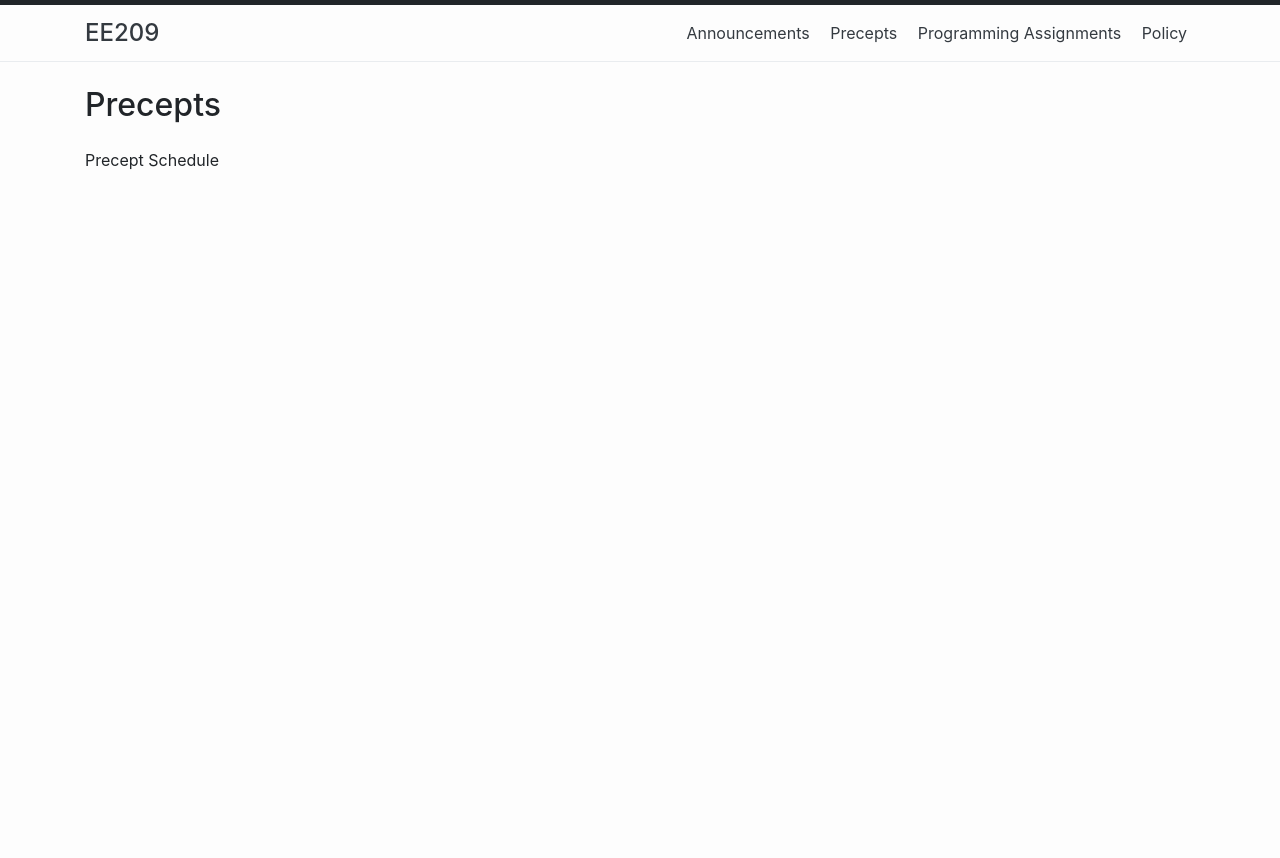
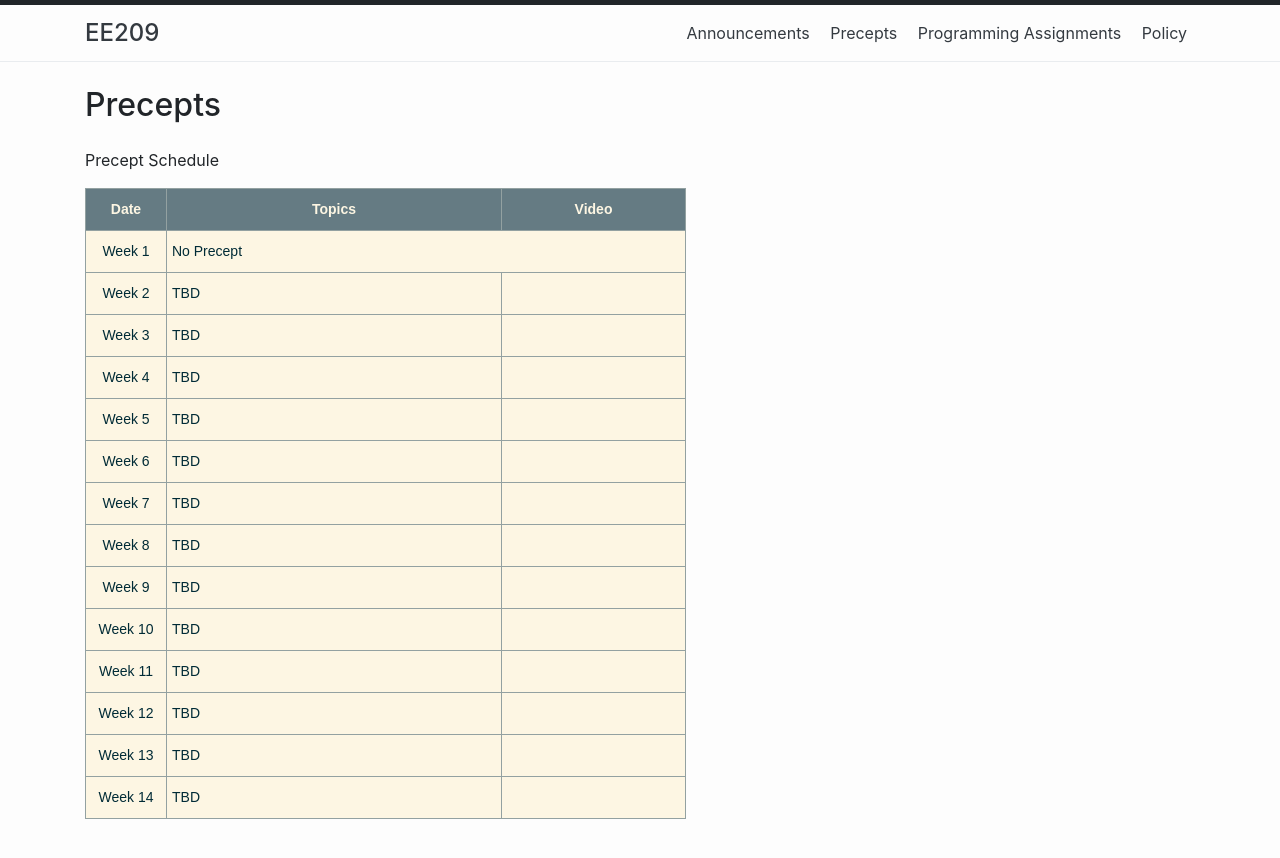
Before and after one commit to ee209-2020-fall/ee209-2020-fall, a Jekyll site: the page built from precepts.md, in a window 1280 px wide. Shown: the top 858 px of the page. Built offline with Jekyll 4.4.1, drawn with Linux system fonts in a browser that asks for light colours.

Commit message:
precepts

```diff
--- a/precepts.md
+++ b/precepts.md
@@ -5,3 +5,99 @@ permalink: /precepts/
 ---
 
 <p> Precept Schedule
+
+<style type="text/css">
+.tg  {border-collapse:collapse;border-color:#93a1a1;border-spacing:0;}
+.tg td{background-color:#fdf6e3;border-color:#93a1a1;border-style:solid;border-width:1px;color:#002b36;
+  font-family:Arial, sans-serif;font-size:14px;overflow:hidden;padding:10px 5px;word-break:normal;}
+.tg th{background-color:#657b83;border-color:#93a1a1;border-style:solid;border-width:1px;color:#fdf6e3;
+  font-family:Arial, sans-serif;font-size:14px;font-weight:normal;overflow:hidden;padding:10px 5px;word-break:normal;}
+.tg .tg-c3ow{border-color:inherit;text-align:center;vertical-align:top}
+.tg .tg-7btt{border-color:inherit;font-weight:bold;text-align:center;vertical-align:top}
+.tg .tg-0pky{border-color:inherit;text-align:left;vertical-align:top}
+</style>
+<table class="tg" style="undefined;table-layout: fixed; width: 600px">
+<colgroup>
+<col style="width: 81px">
+<col style="width: 335px">
+<col style="width: 184px">
+</colgroup>
+<thead>
+  <tr>
+    <th class="tg-7btt">Date</th>
+    <th class="tg-7btt">Topics</th>
+    <th class="tg-7btt">Video</th>
+  </tr>
+</thead>
+<tbody>
+  <tr>
+    <td class="tg-c3ow">Week 1</td>
+    <td class="tg-0pky" colspan="2">No Precept</td>
+  </tr>
+  <tr>
+    <td class="tg-c3ow">Week 2</td>
+    <td class="tg-0pky">TBD</td>
+    <td class="tg-0pky"></td>
+  </tr>
+  <tr>
+    <td class="tg-c3ow">Week 3</td>
+    <td class="tg-0pky">TBD</td>
+    <td class="tg-0pky"></td>
+  </tr>
+  <tr>
+    <td class="tg-c3ow">Week 4</td>
+    <td class="tg-0pky">TBD</td>
+    <td class="tg-0pky"></td>
+  </tr>
+  <tr>
+    <td class="tg-c3ow">Week 5</td>
+    <td class="tg-0pky">TBD</td>
+    <td class="tg-0pky"></td>
+  </tr>
+  <tr>
+    <td class="tg-c3ow">Week 6</td>
+    <td class="tg-0pky">TBD</td>
+    <td class="tg-0pky"></td>
+  </tr>
+  <tr>
+    <td class="tg-c3ow">Week 7</td>
+    <td class="tg-0pky">TBD</td>
+    <td class="tg-0pky"></td>
+  </tr>
+  <tr>
+    <td class="tg-c3ow">Week 8</td>
+    <td class="tg-0pky">TBD</td>
+    <td class="tg-0pky"></td>
+  </tr>
+  <tr>
+    <td class="tg-c3ow">Week 9</td>
+    <td class="tg-0pky">TBD</td>
+    <td class="tg-0pky"></td>
+  </tr>
+  <tr>
+    <td class="tg-c3ow">Week 10</td>
+    <td class="tg-0pky">TBD</td>
+    <td class="tg-0pky"></td>
+  </tr>
+  <tr>
+    <td class="tg-c3ow">Week 11</td>
+    <td class="tg-0pky">TBD</td>
+    <td class="tg-0pky"></td>
+  </tr>
+  <tr>
+    <td class="tg-c3ow">Week 12</td>
+    <td class="tg-0pky">TBD</td>
+    <td class="tg-0pky"></td>
+  </tr>
+  <tr>
+    <td class="tg-c3ow">Week 13</td>
+    <td class="tg-0pky">TBD</td>
+    <td class="tg-0pky"></td>
+  </tr>
+  <tr>
+    <td class="tg-c3ow">Week 14</td>
+    <td class="tg-0pky">TBD</td>
+    <td class="tg-0pky"></td>
+  </tr>
+</tbody>
+</table>
```
